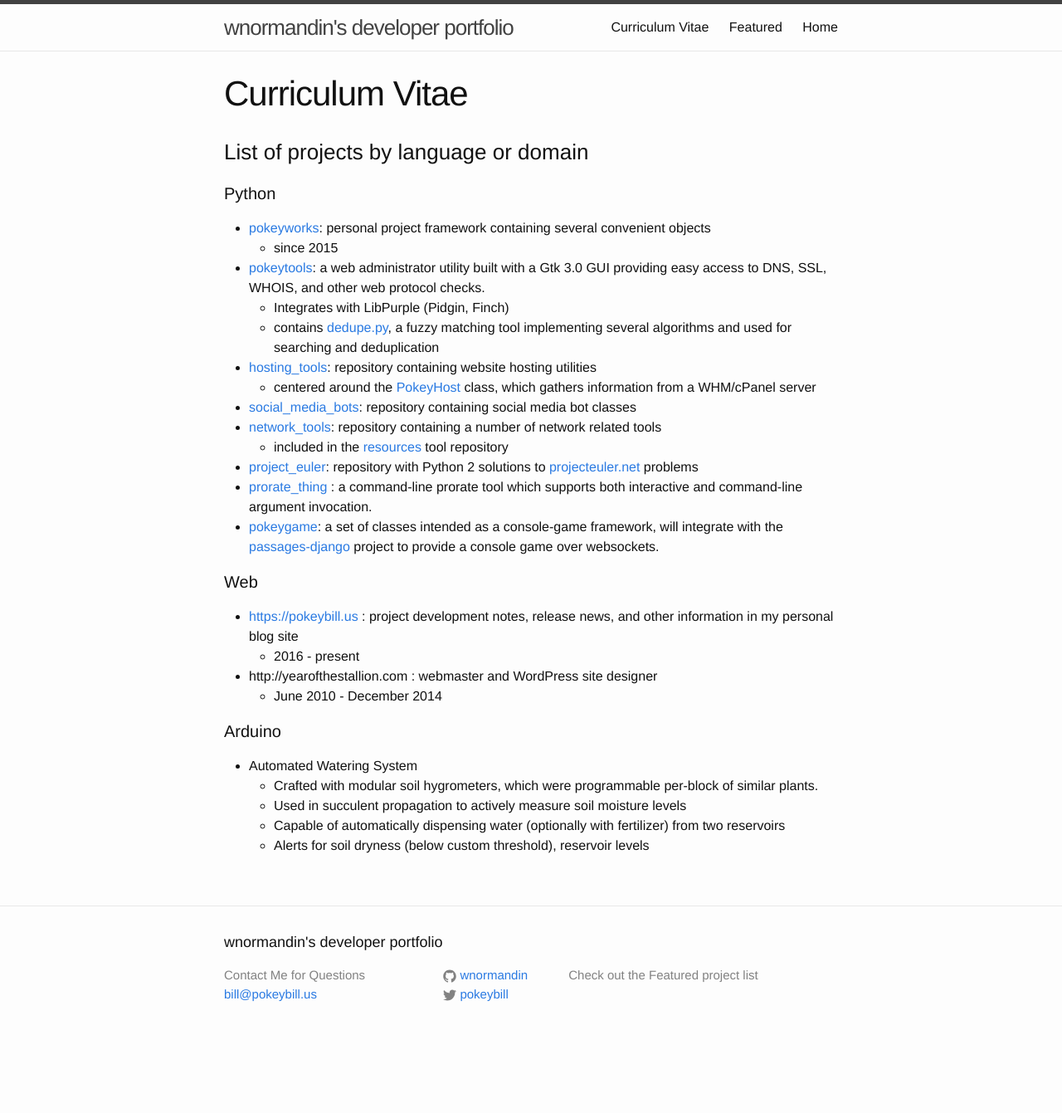
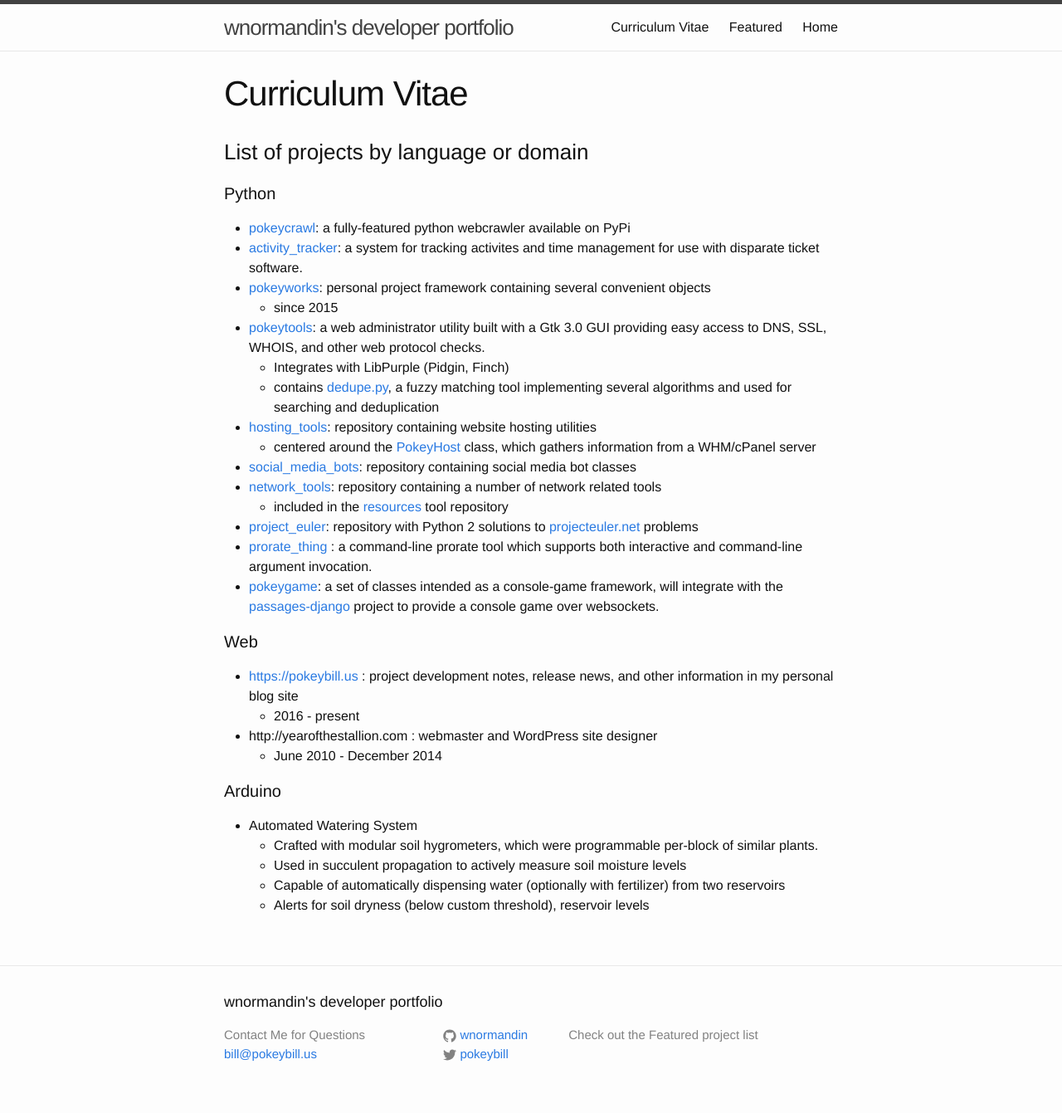
Before and after one commit to wnormandin/wnormandin.github.io, a Jekyll site: the page built from _pages/cv.md, in a window 1280 px wide. Shown: the whole page at 83% size. Built offline with Jekyll 4.4.1, drawn with Linux system fonts in a browser that asks for light colours; before the commit the page ends 1269 px from its top, so only the background shows below that.

Commit message:
Added pokeycrawl and activity_tracker

```diff
--- a/_pages/cv.md
+++ b/_pages/cv.md
@@ -7,6 +7,8 @@ description: List of developer work by language or domain
 ### List of projects by language or domain
 
 #### Python
+  - [pokeycrawl](https://github.com/wnormandin/pokeycrawl "pokeycrawl"): a fully-featured python webcrawler available on PyPi
+  - [activity_tracker](https://github.com/wnormandin/activity_tracker "activity_tracker"): a system for tracking activites and time management for use with disparate ticket software.
   - [pokeyworks](https://github.com/wnormandin/pokeyworks "pokeyworks"): personal project framework containing several convenient objects
     - since 2015
   - [pokeytools](https://github.com/wnormandin/pokeytools "pokeytools"): a web administrator utility built with a Gtk 3.0 GUI providing easy access to DNS, SSL, WHOIS, and other web protocol checks.
```
